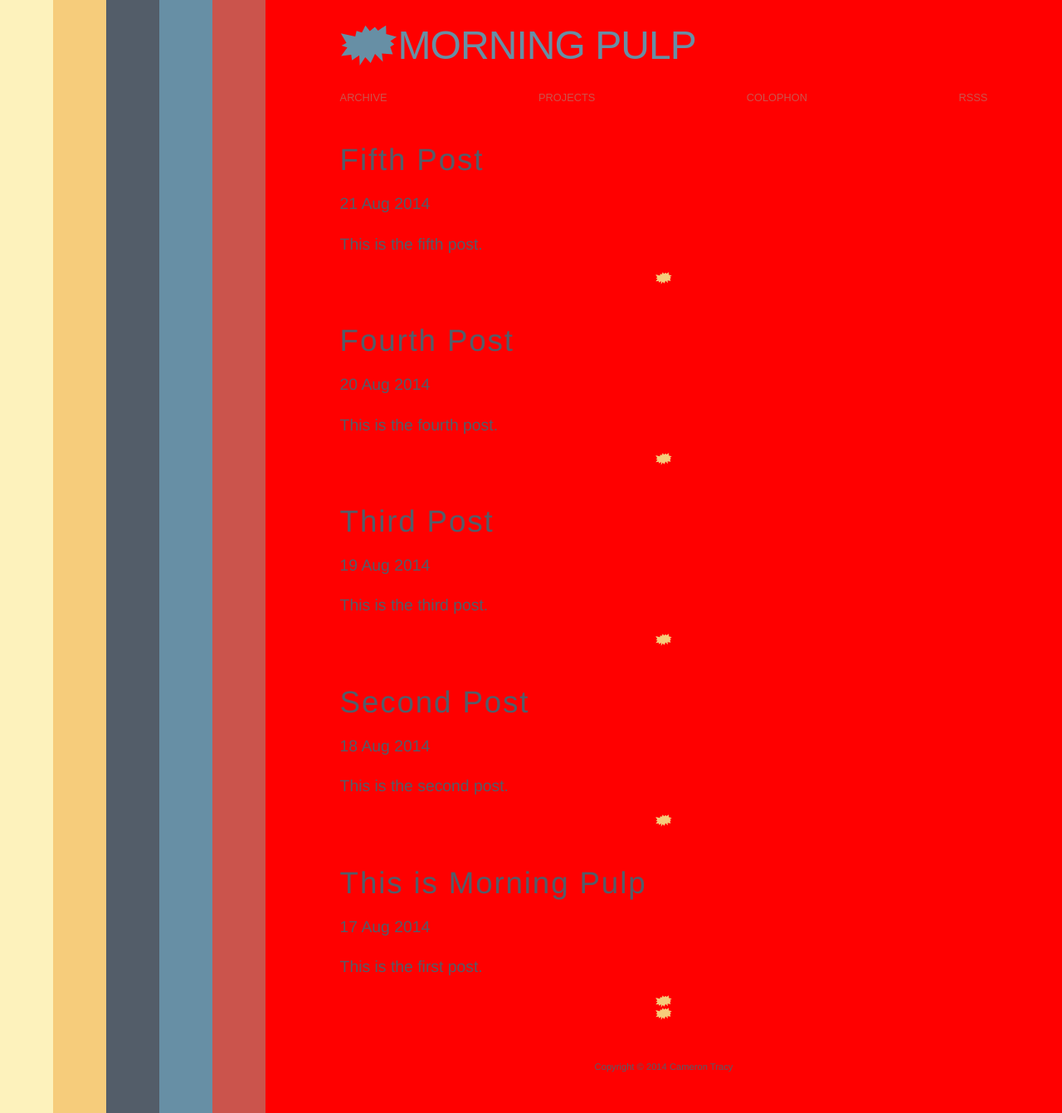
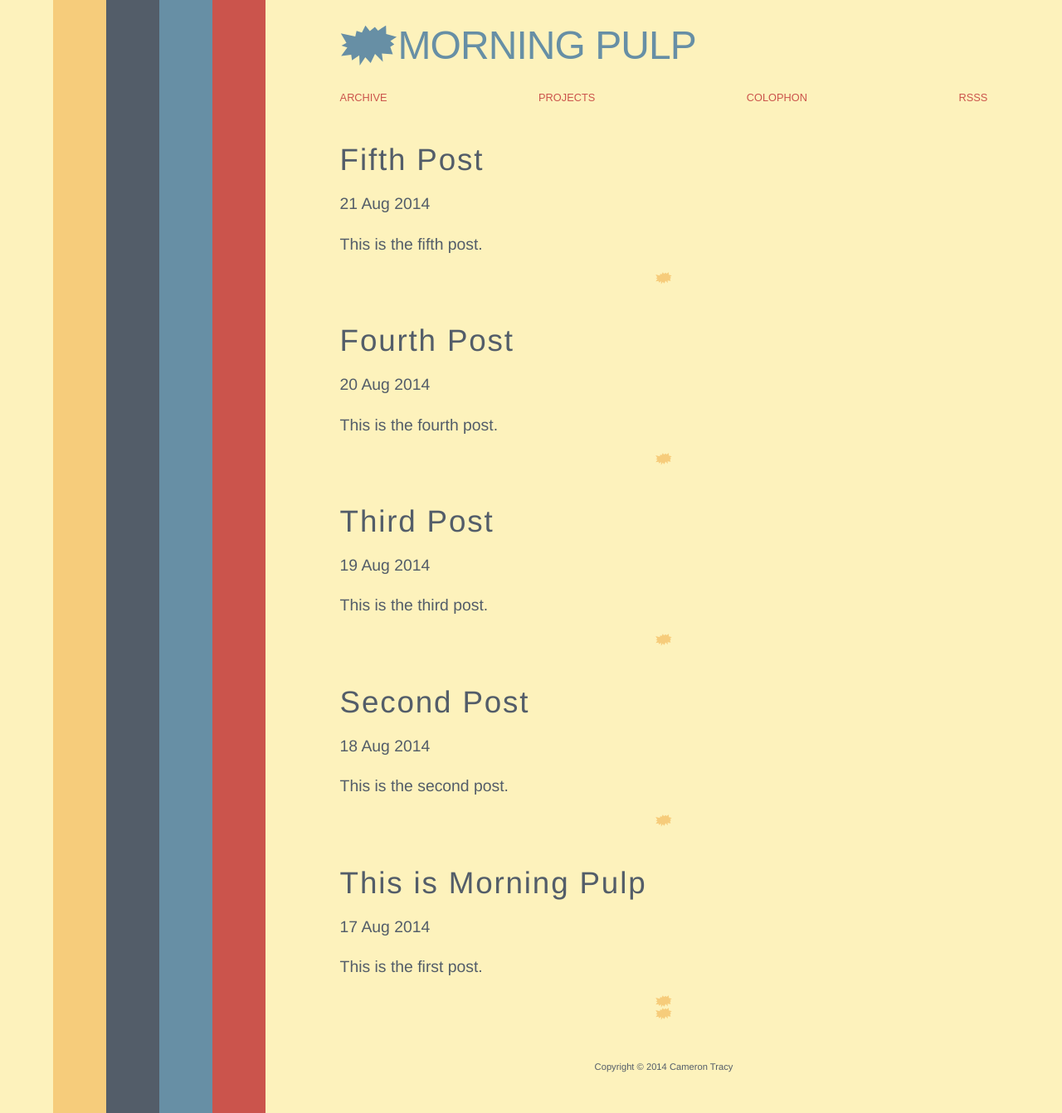
Before and after one commit to thatcameron/jekyll, a Jekyll site: the page built from index.html, in a window 1280 px wide. Shown: the whole page at 83% size. Built offline with Jekyll 4.4.1, drawn with Linux system fonts in a browser that asks for light colours; Markdown is read by kramdown in place of the engine named in the settings.

Commit message:
Fixed stupid background

```diff
--- a/css/css.css
+++ b/css/css.css
@@ -3,7 +3,7 @@ html {
   -webkit-print-color-adjust: exact;
   margin: 0;
   height: 100%;
-  background-color: #ff0000;
+  background-color: #fdf2bc;
   background-image: linear-gradient(to bottom, #fdf2bc, #fdf2bc 50px, #f6cc7b 50px, #f6cc7b 100px, #535d69 100px, #535d69 150px, #678fa5 150px, #678fa5 200px, #cb544c 200px, #cb544c 250px, rgba(0,0,0,0) 250px);
   background-repeat: no-repeat;
   color: #535d69;
```
